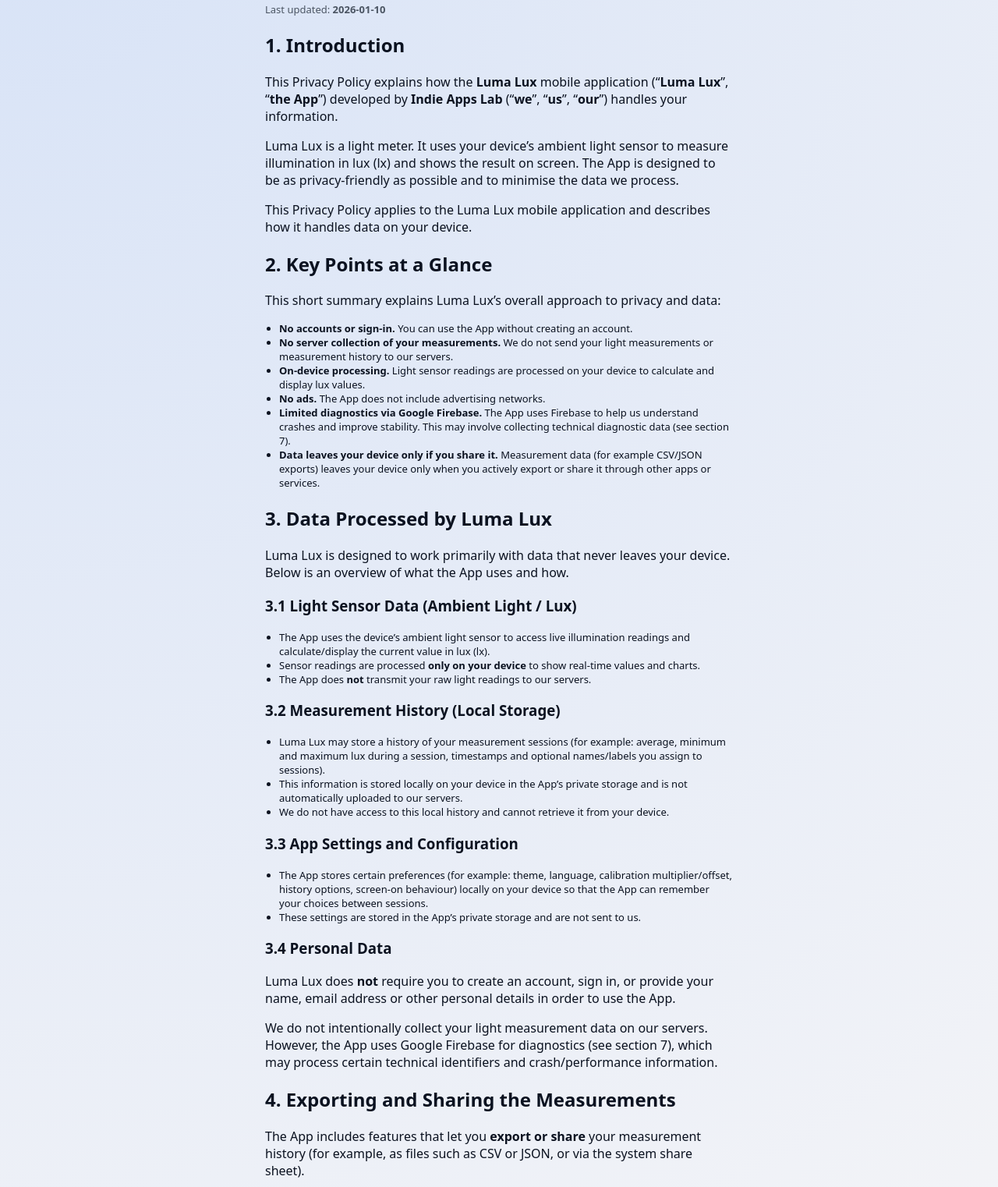
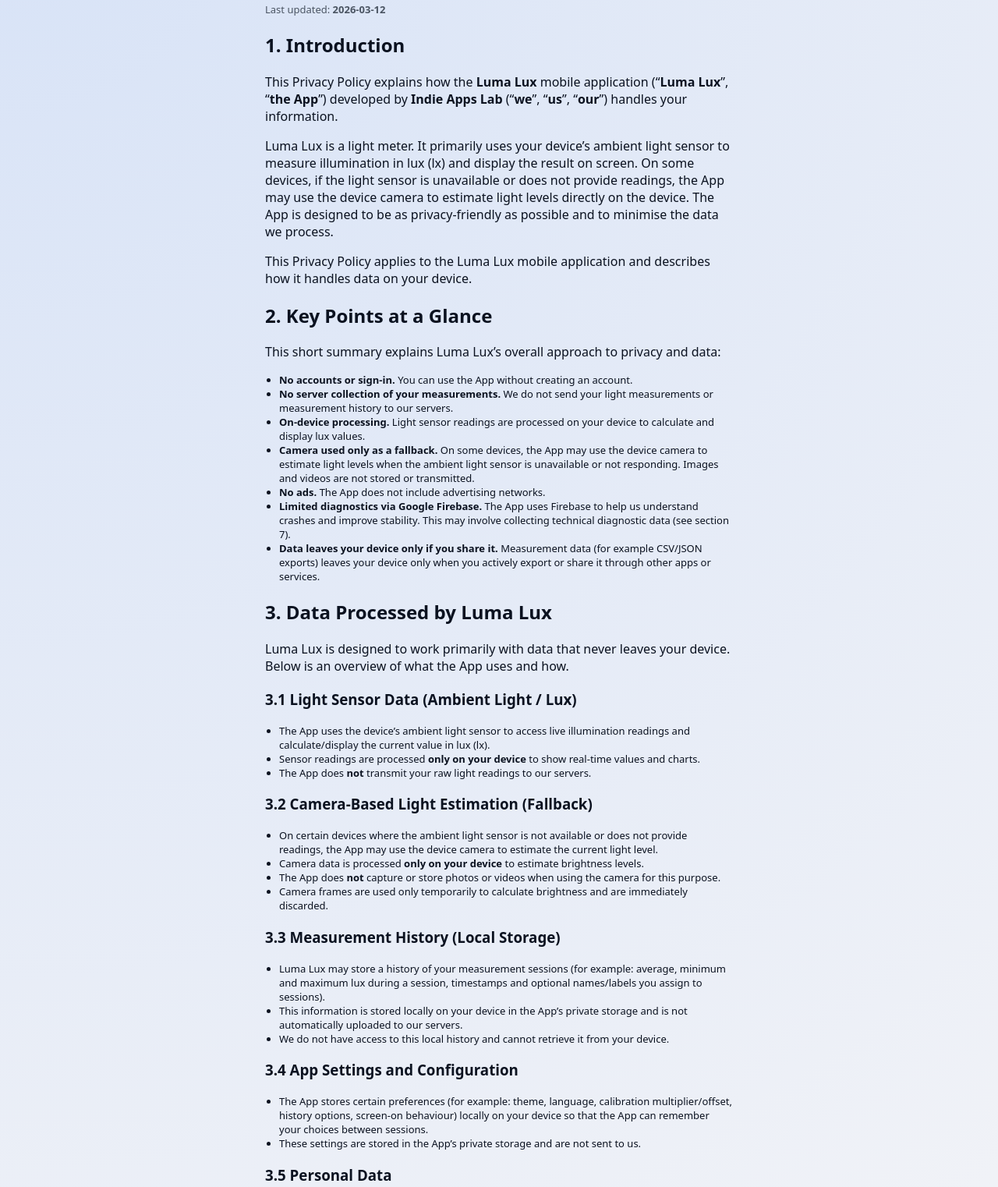
Before and after one commit to indieappslab/indieappslab.github.io, a plain HTML site: page apps/lux/privacy.html in a window 1280 px wide. Shown: the part 171-1693 px from the top of the page at 78% size. Drawn offline with Linux system fonts and the light colour scheme.

Commit message:
Revise privacy policy with camera fallback details
Updated the privacy policy to include camera fallback usage and revised last updated date.

```diff
--- a/apps/lux/privacy.html
+++ b/apps/lux/privacy.html
@@ -6,7 +6,7 @@
   <title>Luma Lux – Privacy Policy</title>
   <meta
     name="description"
-    content="Privacy Policy for the Luma Lux light meter app by Indie Apps Lab. No account, no server-side collection of your measurements; light sensor readings are processed on-device. Google Firebase is used for crash reporting/diagnostics to improve stability."
+    content="Privacy Policy for the Luma Lux light meter app by Indie Apps Lab. No account, no server-side collection of your measurements; light sensor readings are processed on-device, and the camera may be used on-device as a fallback if needed. Google Firebase is used for crash reporting and diagnostics to improve stability."
   />
   <link rel="icon" href="/favicon.svg" type="image/svg+xml" />
   <link rel="stylesheet" href="../../assets/css/styles.css" />
@@ -35,7 +35,7 @@
       <div class="container narrow">
         <h1>Privacy Policy – Luma Lux</h1>
         <p class="muted">
-          Last updated: <strong>2026-01-10</strong>
+          Last updated: <strong>2026-03-12</strong>
         </p>
 
         <h2>1. Introduction</h2>
@@ -46,9 +46,11 @@
           “<strong>our</strong>”) handles your information.
         </p>
         <p>
-          Luma Lux is a light meter. It uses your device’s ambient light sensor to measure
-          illumination in lux (lx) and shows the result on screen. The App is designed
-          to be as privacy-friendly as possible and to minimise the data we process.
+          Luma Lux is a light meter. It primarily uses your device’s ambient light sensor
+          to measure illumination in lux (lx) and display the result on screen.
+          On some devices, if the light sensor is unavailable or does not provide readings,
+          the App may use the device camera to estimate light levels directly on the device.
+          The App is designed to be as privacy-friendly as possible and to minimise the data we process.
         </p>
         <p>
           This Privacy Policy applies to the Luma Lux mobile application and describes how it
@@ -63,6 +65,12 @@
           <li><strong>No accounts or sign-in.</strong> You can use the App without creating an account.</li>
           <li><strong>No server collection of your measurements.</strong> We do not send your light measurements or measurement history to our servers.</li>
           <li><strong>On-device processing.</strong> Light sensor readings are processed on your device to calculate and display lux values.</li>
+          <li>
+            <strong>Camera used only as a fallback.</strong>
+            On some devices, the App may use the device camera to estimate light levels
+            when the ambient light sensor is unavailable or not responding. Images and videos
+            are not stored or transmitted.
+          </li>
           <li><strong>No ads.</strong> The App does not include advertising networks.</li>
           <li>
             <strong>Limited diagnostics via Google Firebase.</strong> The App uses Firebase to help us understand crashes and improve stability.
@@ -91,7 +99,28 @@
           </li>
         </ul>
 
-        <h3>3.2 Measurement History (Local Storage)</h3>
+        <h3>3.2 Camera-Based Light Estimation (Fallback)</h3>
+        <ul class="app-feature-list">
+          <li>
+            On certain devices where the ambient light sensor is not available
+            or does not provide readings, the App may use the device camera
+            to estimate the current light level.
+          </li>
+          <li>
+            Camera data is processed <strong>only on your device</strong>
+            to estimate brightness levels.
+          </li>
+          <li>
+            The App does <strong>not</strong> capture or store photos or videos
+            when using the camera for this purpose.
+          </li>
+          <li>
+            Camera frames are used only temporarily to calculate brightness
+            and are immediately discarded.
+          </li>
+        </ul>
+
+        <h3>3.3 Measurement History (Local Storage)</h3>
         <ul class="app-feature-list">
           <li>
             Luma Lux may store a history of your measurement sessions (for example:
@@ -107,7 +136,7 @@
           </li>
         </ul>
 
-        <h3>3.3 App Settings and Configuration</h3>
+        <h3>3.4 App Settings and Configuration</h3>
         <ul class="app-feature-list">
           <li>
             The App stores certain preferences (for example: theme, language, calibration
@@ -119,7 +148,7 @@
           </li>
         </ul>
 
-        <h3>3.4 Personal Data</h3>
+        <h3>3.5 Personal Data</h3>
         <p>
           Luma Lux does <strong>not</strong> require you to create an account, sign in, or provide
           your name, email address or other personal details in order to use the App.
@@ -159,6 +188,11 @@
             <strong>Light sensor</strong> – used to measure illumination in real time.
             On most Android devices, access to the ambient light sensor does not require a runtime permission prompt.
           </li>
+          <li>
+            <strong>Camera (optional fallback)</strong> – may be used on some devices
+            to estimate light levels when the ambient light sensor is unavailable or does not provide readings.
+            The App does not store images or videos.
+          </li>
         </ul>
         <p>
           The App uses the platform’s standard storage mechanisms for saving local data
@@ -173,6 +207,9 @@
         <ul class="app-feature-list">
           <li>
             All processing of sensor readings for measurement is done directly on your device.
+          </li>
+          <li>
+            When camera fallback is used, camera frames are also processed only on your device.
           </li>
           <li>
             Measurement history and settings are stored only in the App’s local storage
@@ -197,7 +234,7 @@
             Firebase is a third-party service operated by Google and is subject to its own privacy documentation and terms.
           </li>
           <li>
-            Your measurement history and light sensor readings are intended to remain on-device and are not designed to be uploaded to our servers.
+            Your measurement history, light sensor readings, and temporary camera-based light estimation are intended to remain on-device and are not designed to be uploaded to our servers.
           </li>
         </ul>
 
@@ -217,8 +254,8 @@
         <ul class="app-feature-list">
           <li>We do not sell or rent your personal data.</li>
           <li>
-            We do not share your measurement history or light sensor readings with third parties,
-            as this data is not sent to us in the first place.
+            We do not share your measurement history, light sensor readings, or camera-based
+            light estimation data with third parties, as this data is not sent to us in the first place.
           </li>
           <li>
             We may disclose information only if required to do so by applicable law or
```
